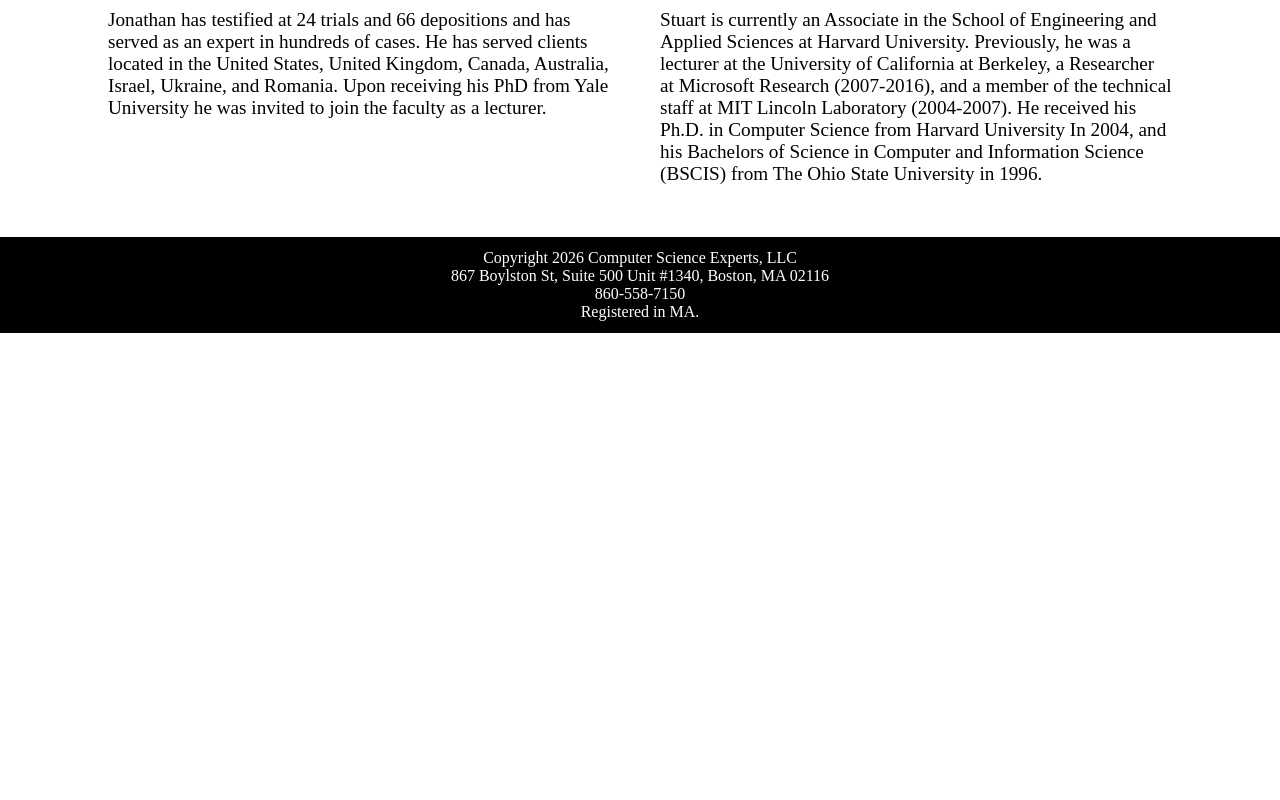
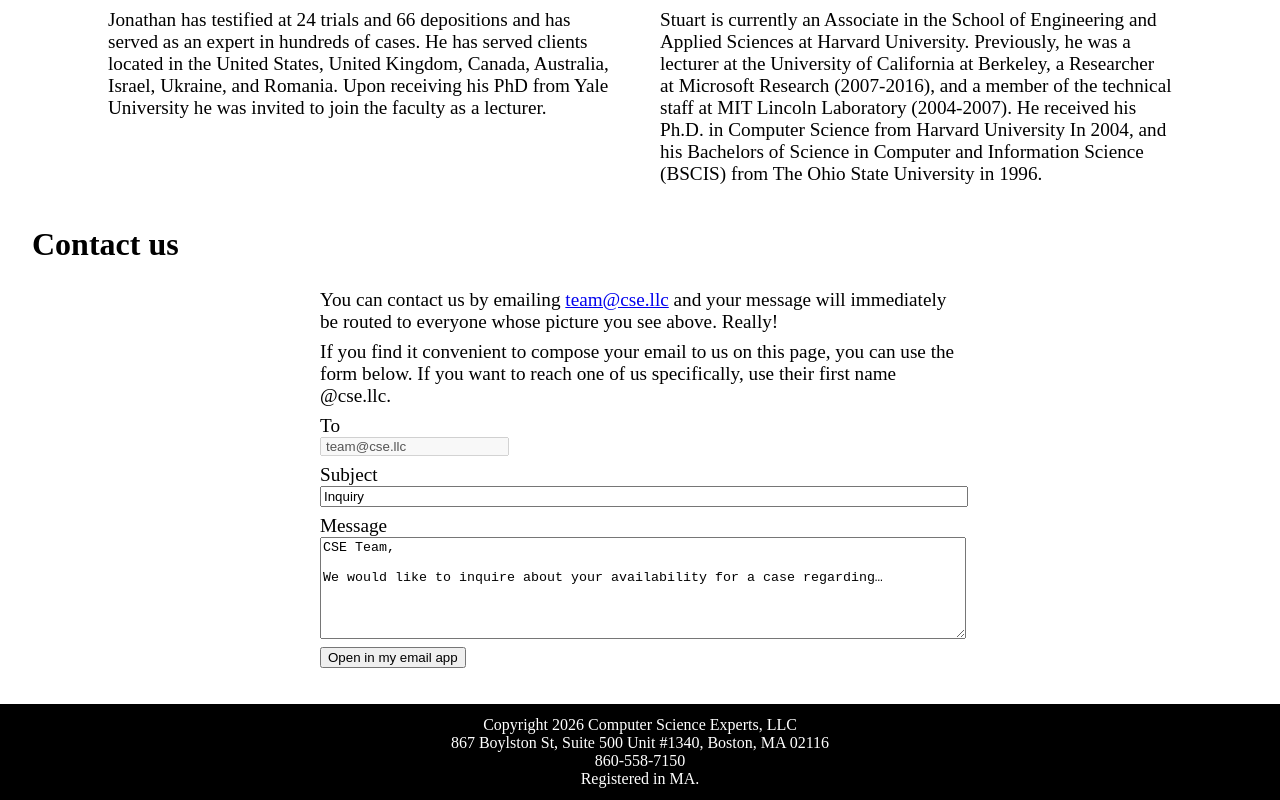
Before and after one commit to UppaJung/cse-website, an Eleventy site: page index.html in a window 1280 px wide. Shown: the part 2551-3351 px from the top of the page. Before the commit the page ends 2884 px from the top, so only its background shows below. Built offline with nearby package versions, Linux system fonts and the light colour scheme; Eleventy itself is replaced by a stand-in of ours; files that its build step writes are made by us from their sources.

Commit message:
contact us form

```diff
--- a/global.css
+++ b/global.css
@@ -283,3 +283,40 @@ main {
 .external-case {
 	display: none;
 }
+form {
+	width: 100%;
+	display: flex;
+	flex-direction: column;
+	align-items: center;
+}
+section.contact-us {
+	font-size: 120%;
+	display: flex;
+	flex-direction: column;
+	justify-content: start;
+	align-items: start;
+	width: min(80vw, 40rem);
+	margin-left: auto;
+	margin-right: auto;
+
+	div {
+		width: 100%;
+		margin: .25rem 0;
+		display: flex;
+		flex-direction: column;
+		align-items: start;
+	}
+	p {
+		margin: .25rem 0;
+	}
+}
+.contact-us textarea, .contact-us input {
+	width: 100%;
+}
+.contact-us input.recipient {
+	width: fit-content;
+	padding: 0 0.25rem;
+}
+.contact-us textarea {
+	height: 6rem;
+}
--- a/index.html
+++ b/index.html
@@ -304,6 +304,36 @@
 			</div>
 		</div>
 	</section>
+		<!-- WHO WE ARE -->
+	<h1>Contact us</h1>
+	<section class="contact-us">
+		<p>
+			You can contact us by emailing <a href="mailto:team@cse.llc" target="_blank">team@cse.llc</a> and your message will immediately be routed to everyone whose picture you see above. Really!
+		</p><p>
+			If you find it convenient to compose your email to us on this page, you can use the form below.
+			If you want to reach one of us specifically, use their first name @cse.llc.
+		</p>
+		<form>
+			<div>
+				<label class="message recipient" for="message-recipient">To</label>
+				<input id="message-recipient" class="recipient" value="team@cse.llc" disabled>
+			</div>
+			<div>
+				<label class="message subject" for="message-subject">Subject</label>
+				<input id="message-subject" class="subject" value="Inquiry">
+			</div>
+			<div>
+				<label class="message body" for="message-subject">Message</label>
+				<textarea id="message-body">CSE Team,
+
+We would like to inquire about your availability for a case regarding…
+				</textarea>
+			</div>
+			<div>
+				<button id="submit-email">Open in my email app</button>
+			</div>
+		</form>
+	</section>
 	<!-- <section id="footnotes">
 		<div id="footnote-outside-cases">
 			<sup>1</sup>Our list of cases includes the work of experts performed prior to, or outside of, CSE.
@@ -317,4 +347,16 @@
 		<div>Registered in MA.</div>
 	</footer>
 </body>
+<script>
+	document.getElementById("submit-email").addEventListener("click", (e) => {
+		e.preventDefault();
+		const url = `mailto:team@cse.llc?subject=${
+			encodeURIComponent(document.getElementById('message-subject').value)
+		}&body=${
+			encodeURIComponent(document.getElementById('message-body').value.trim().replaceAll("\n","\r\n"))
+		}`
+//		console.log(url);
+		window.open(url);
+	})
+</script>
 </html>
```
